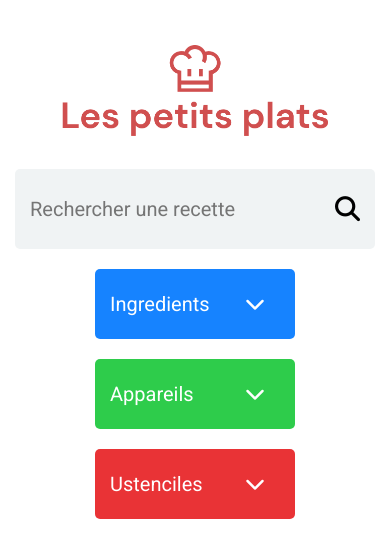
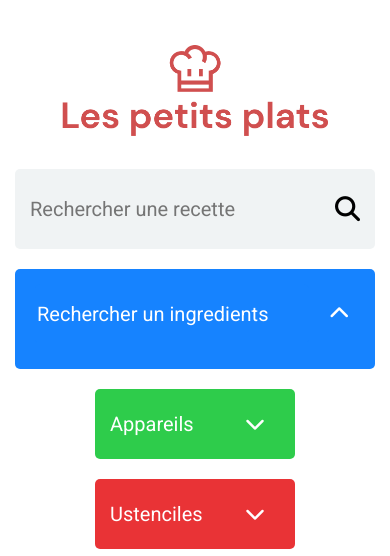
Before and after one commit to Frederic-K/Les-petits-plats, a website with bundled scripts: page index.html in a window 390 px wide. Shown: the top 556 px of the page. Built offline with nearby package versions, Linux system fonts and the light colour scheme; grey boxes are pictures that could not be loaded.

Commit message:
Test class Search

```diff
--- a/index.html
+++ b/index.html
@@ -268,7 +268,7 @@
     </main>
     <script src="/js/api/getData.js"></script>
     <script type="module" src="/js/index.js"></script>
-    <script src="/js/factory/tagFilter.js"></script>
+    <!-- <script src="/js/factory/tagFilter.js"></script> -->
     <!-- <script src="/js/factory/TagFilters.js"></script> -->
-    <!-- <script src="/js/factory/RecipeCard.js"></script> -->
+    <script src="/js/factory/RecipeCard.js"></script>
   </body>
--- a/js/factory/RecipeCard.js
+++ b/js/factory/RecipeCard.js
@@ -62,7 +62,7 @@
 
 // displayAllRecipeCard();
 
-export default class RecipeCard {
+/*export default*/ class RecipeCard {
     constructor(data) {
         //console.log('dataFromRecipeCard', data);
         this.id = data.id
--- a/js/factory/Search-1.js
+++ b/js/factory/Search-1.js
@@ -2,32 +2,42 @@
 export default class Search {
     constructor() {
         console.log('search');
-        //this.button = document.getElementsByClassName("toto")[0];
-        //this.button2 = document.getElementsByClassName("toto");
+        /// DOM ///
+        /// Ingredients ///
+        this.ingredientFilterTag = document.getElementsByClassName("tag__filter--ingredients")[0];
+        this.ingredientFilterTitle = document.getElementsByClassName("filter__ingredients")[0];
+        this.ingredientFilterInput = document.getElementsByClassName("filter__ingredients--input")[0];
+        this.ingredientFilterBtn = document.getElementsByClassName("filter__ingredients--chevron")[0];
+        this.ingredientFilterIconChevronDown = document.getElementsByClassName("filter__ingredients--chevronDown")[0];
+        this.ingredientFilterIconChevronUp = document.getElementsByClassName("filter__ingredients--chevronUp")[0];
+        this.ingredientFilterList = document.getElementsByClassName("filter__ingredients--list")[0];
 
-        this.ingredientFilterBtn = document.getElementsByClassName("filter__ingredients--chevron")[0];
+        /// DOM ///
+        /// Appareils ///
+        this.applianceFilterTag = document.getElementsByClassName("tag__filter--appliances")[0];
+        this.applianceFilterTitle = document.getElementsByClassName("filter__appliances")[0];
+        this.applianceFilterInput = document.getElementsByClassName("filter__appliances--input")[0];
         this.applianceFilterBtn = document.getElementsByClassName("filter__appliances--chevron")[0];
+        this.applianceFilterIconChevronDown = document.getElementsByClassName("filter__appliances--chevronDown")[0];
+        this.applianceFilterIconChevronUp = document.getElementsByClassName("filter__appliances--chevronUp")[0];
+        this.applianceFilterList = document.getElementsByClassName("filter__appliances--list")[0];
+
+        /// DOM ///
+        /// Ustensiles ///
+        this.ustensilFilterTag = document.getElementsByClassName("tag__filter--ustensils")[0];
+        this.ustensilFilterTitle = document.getElementsByClassName("filter__ustensils")[0];
+        this.ustensilFilterInput = document.getElementsByClassName("filter__ustensils--input")[0];
         this.ustensilFilterBtn = document.getElementsByClassName("filter__ustensils--chevron")[0];
-        this.ingredientfilterList = document.getElementsByClassName("filter__ingredients--list")[0];
+        this.ustensilFilterIconChevronDown = document.getElementsByClassName("filter__ustensils--chevronDown")[0];
+        this.ustensilFilterIconChevronUp = document.getElementsByClassName("filter__ustensils--chevronUp")[0];
+        this.ustensilFilterList = document.getElementsByClassName("filter__ustensils--list")[0];
 
+        /// Fonctions ///
         //this.creatTest = (e) => this._creatTest(e);
-
-        this.recipesData = getRecipesData();
-        console.log('recipesData', getRecipesData());
-
-        this.dropdownIngredients = (e) => this._dropdownIngredients(e);
-        this.keyboardDropdowIngredients = (e) => this._keyboardDropdowIngredients(e);
-
-        this.dropdownAppliances = (e) => this._dropdownAppliances(e);
-        this.keyboardDropdowAppliances = (e) => this._keyboardDropdowAppliances(e);
-
-        this.dropdownUstensils = (e) => this._dropdownUstensils(e);
-        this.keyboardDropdowUstensils = (e) => this._keyboardDropdowUstensils(e);
-
-        this.displayIngredientTagFilter = (e) => this._displayIngredientTagFilter(e);
-
-        this.getIngredientTagFilterDOM = (e) => this._getIngredientTagFilterDOM(e)
-
+        //this.dropdownIngredients = (e) => this._dropdownIngredients(e);
+        this._dropdownIngredients()
+        // this._dropdownAppliances();
+        // this._dropdownUstensils();
         this.bindEvent();
 
     };
@@ -44,72 +54,78 @@ export default class Search {
         //     }
         // }
         if (this.ingredientFilterBtn) {
-            this.ingredientFilterBtn.addEventListener("click", this.dropdownIngredients)
+            this.ingredientFilterBtn.addEventListener("click", this._dropdownIngredients())
         }
     };
 
     _dropdownIngredients() {
-        const ingredientFilterTag = document.getElementsByClassName("tag__filter--ingredients")[0];
-        const ingredientFilterTitle = document.getElementsByClassName("filter__ingredients")[0];
-        const ingredientFilterInput = document.getElementsByClassName("filter__ingredients--input")[0];
-        const ingredientFilterIconChevronDown = document.getElementsByClassName("filter__ingredients--chevronDown")[0];
-        const ingredientFilterIconChevronUp = document.getElementsByClassName("filter__ingredients--chevronUp")[0];
-        ingredientFilterTitle.classList.toggle("hidden")
-        ingredientFilterInput.classList.toggle("hidden")
-        ingredientFilterIconChevronDown.classList.toggle("hidden")
-        ingredientFilterIconChevronUp.classList.toggle("hidden")
-        const isIngredientFilterInputHidden = ingredientFilterInput.classList.contains("hidden")
+        this.ingredientFilterTitle.classList.toggle("hidden")
+        this.ingredientFilterInput.classList.toggle("hidden")
+        this.ingredientFilterIconChevronDown.classList.toggle("hidden")
+        this.ingredientFilterIconChevronUp.classList.toggle("hidden")
+        const isIngredientFilterInputHidden = this.ingredientFilterInput.classList.contains("hidden")
         if (!isIngredientFilterInputHidden) {
-            ingredientFilterTag.setAttribute("aria-expanded", "true")
-            ingredientFilterTag.classList.remove("width-small")
-            ingredientFilterTag.classList.add("width-large")
-            this.ingredientfilterList.classList.remove("hidden")
-            this.ingredientfilterList.classList.add("display-flex")
-            // initIngredientTagFilter()
-            this.displayIngredientTagFilter(this.recipesData)
+            this.ingredientFilterTag.setAttribute("aria-expanded", "true")
+            this.ingredientFilterTag.classList.remove("width-small")
+            this.ingredientFilterTag.classList.add("width-large")
+            this.ingredientFilterList.textContent = ""
+            this.ingredientFilterList.classList.remove("hidden")
+            this.ingredientFilterList.classList.add("display-flex")
 
+            this.applianceFilterList.classList.add("hidden")
+            this.applianceFilterList.classList.remove("display-flex")
+            this.applianceFilterTag.classList.remove("width-large")
+            this.applianceFilterTag.classList.add("width-small")
+            this.applianceFilterInput.classList.add("hidden")
+            this.applianceFilterTitle.classList.remove("hidden")
+
+            this.ustensilFilterList.classList.add("hidden")
+            this.ustensilFilterList.classList.remove("display-flex")
+            this.ustensilFilterTag.classList.remove("width-large")
+            this.ustensilFilterTag.classList.add("width-small")
+            this.ustensilFilterInput.classList.add("hidden")
+            this.ustensilFilterTitle.classList.remove("hidden")
+            this._initIngredientTagFilter()
         } else {
-            ingredientFilterTag.setAttribute("aria-expanded", "false")
-            ingredientFilterTag.classList.remove("width-large")
-            ingredientFilterTag.classList.add("width-small")
-            ingredientfilterList.classList.add("hidden")
-            ingredientfilterList.classList.remove("display-flex")
+            this.ingredientFilterTag.setAttribute("aria-expanded", "false")
+            this.ingredientFilterTag.classList.remove("width-large")
+            this.ingredientFilterTag.classList.add("width-small")
+            this.ingredientFilterList.classList.add("hidden")
+            this.ingredientFilterList.classList.remove("display-flex")
+        }
+    };
+    _getIngredientTagFilterDOM(data) {
+        //console.log('data', data);
+        for (const ingredient of data) {
+            const ingredientFilterListItem = document.createElement("li")
+            this.ingredientFilterListItem.classList.add("itemsList")
+            this.ingredientFilterListItem.setAttribute("tabindex", "0")
+            this.ingredientFilterListItem.setAttribute("onclick", "displaySelectedFilter(event)")
+            this.ingredientFilterListItem.textContent = setUpperCaseFirstChar(ingredient)
+            this.ingredientFilterList.appendChild(ingredientFilterListItem)
         }
     };
 
-
     _displayIngredientTagFilter(data) {
-        console.log('display2data', data); // promise Array(50)
-        console.log('display2dataLength', data.length); // >>> length = undefined
-        const arrayAllIngredients = [];
+        //console.log('data', data);
+        //const arrayAllIngredients = [];
         for (let i=0; i < data.length; i++) {
             let ingredients = data[i].ingredients
-            console.log('ingredients', ingredients);
+            //console.log('ingredients', ingredients);
             ingredients.map(({ingredient}) => {
                 arrayAllIngredients.push(ingredient)
-                console.log('arrayAllIngredients', arrayAllIngredients);
+                //console.log('arrayIngredients', arrayAllIngredients);
             })
         }
         const arrayIngredients = new Set(arrayAllIngredients.sort());
-        console.log('arrayIngredients', arrayIngredients);
-        this.getIngredientTagFilterDOM(arrayIngredients)
+        //console.log('arrayIngredients', arrayIngredients);
+        this._getIngredientTagFilterDOM(arrayIngredients)
+    }
+
+    _initIngredientTagFilter() {
+        const recipes = getRecipesData()
+        //console.log('recipes', recipes);
+        this._displayIngredientTagFilter(recipes)
     };
 
-    _getIngredientTagFilterDOM(data) {
-        console.log('get2data', data);
-        for(const ingredient of data) {
-            const ingredientfilterListItem = document.createElement("li")
-            ingredientfilterListItem.classList.add("itemsList")
-            ingredientfilterListItem.textContent = setUpperCaseFirstChar(ingredient)
-            this.ingredientfilterList.appendChild(ingredientfilterListItem)
-        }
-    };
-
-
-    // async initIngredientTagFilter() {
-    //     const recipes = this.recipesData
-    //     console.log('recipes', recipes);
-    //     displayIngredientTagFilter(recipes)
-    //     //this.displayIngredientTagFilter(this.recipesData)
-    // };
 };
--- a/js/factory/Search.js
+++ b/js/factory/Search.js
@@ -1,5 +1,5 @@
 /// Import ///
-import RecipeCard from "./RecipeCard.js";
+// import RecipeCard from "./RecipeCard.js";
 
 export default class Search {
     constructor() {
--- a/js/index.js
+++ b/js/index.js
@@ -1,5 +1,6 @@
-import Search from "./factory/Search.js";
+//import Search from "./factory/Search.js";
 //import RecipeCard from "./factory/RecipeCard.js";
+import Search from "./factory/Search-1.js";
 
 function init() {
     new Search();
```
Also changed, not shown: js/factory/TagFilter.js (+2 -53 lines).
